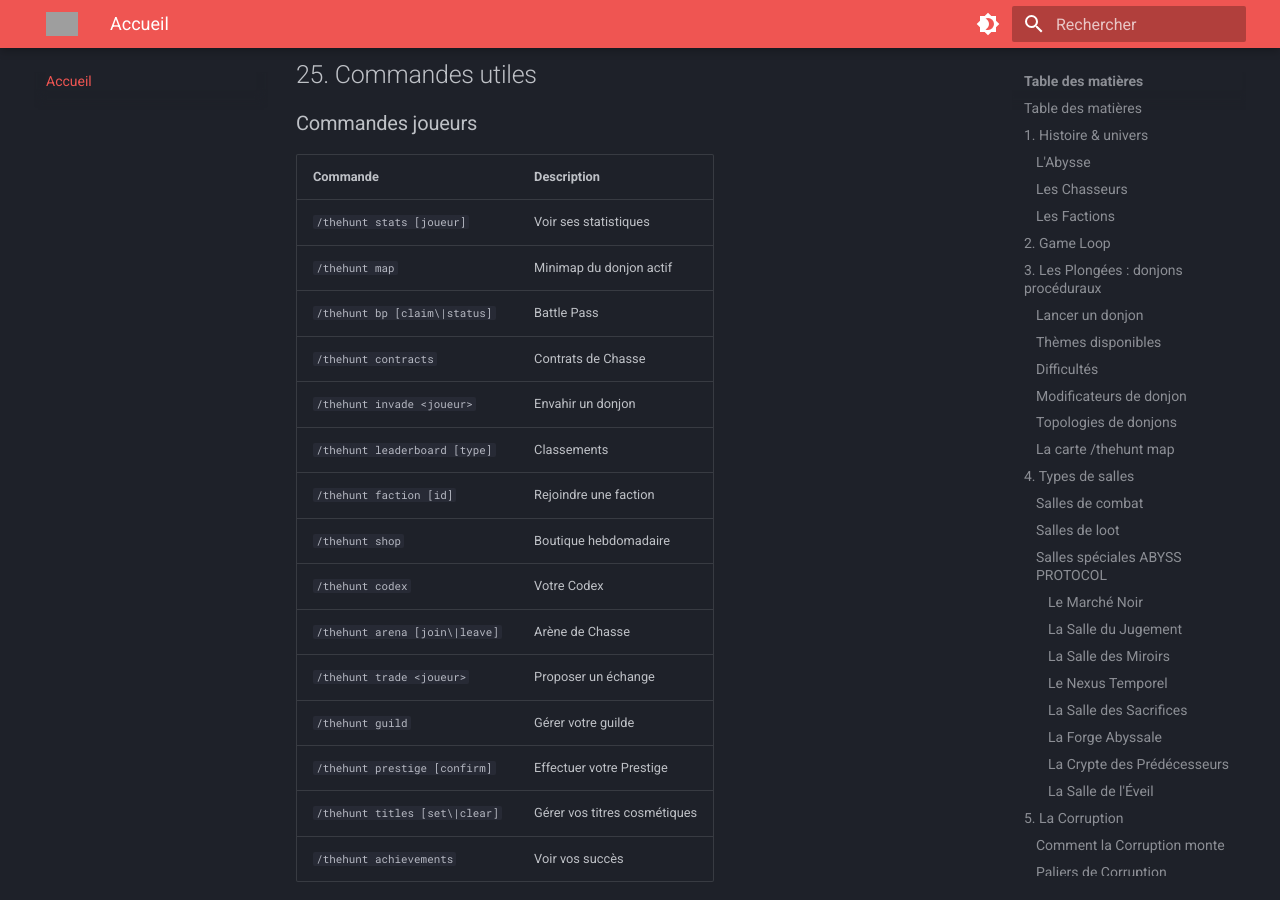
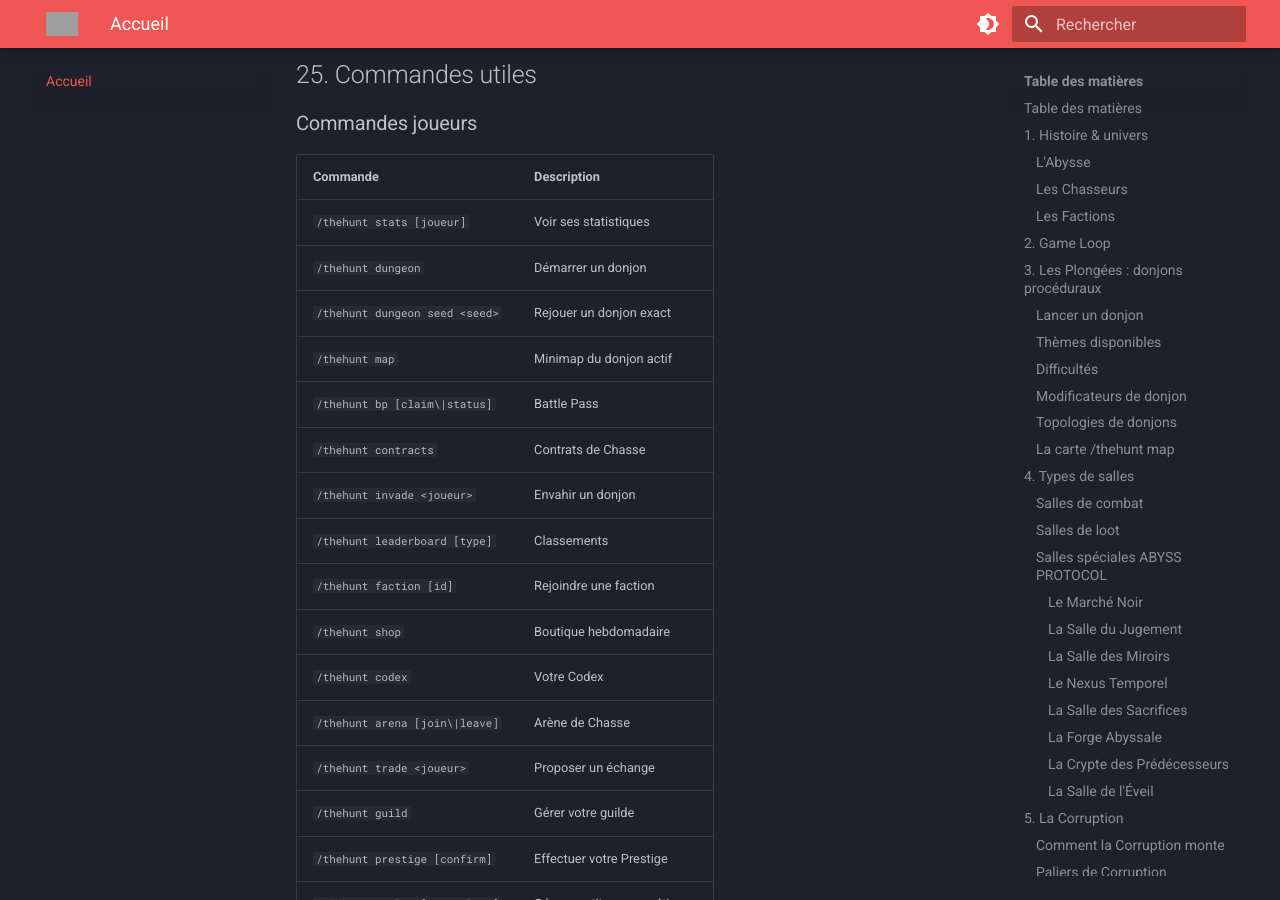
Before and after one commit to ympax14/TheHunt-Wiki, an MkDocs documentation site: the page built from docs/index.md, in a window 1280 px wide and 900 px high, scrolled down 29323 px. Built offline with MkDocs 1.6.1 and Material for MkDocs 9.7.7, drawn with Linux system fonts in a browser that asks for light colours; grey boxes are pictures that could not be loaded.

Commit message:
Command correction

```diff
--- a/docs/index.md
+++ b/docs/index.md
@@ -931,6 +931,8 @@ Proposez un échange avec `/thehunt trade <joueur>`.
 | Commande | Description |
 |----------|-------------|
 | `/thehunt stats [joueur]` | Voir ses statistiques |
+| `/thehunt dungeon` | Démarrer un donjon |
+| `/thehunt dungeon seed <seed>` | Rejouer un donjon exact |
 | `/thehunt map` | Minimap du donjon actif |
 | `/thehunt bp [claim\|status]` | Battle Pass |
 | `/thehunt contracts` | Contrats de Chasse |
```
Also changed, not shown: other parts of docs/index.md (+1 -1 lines).
